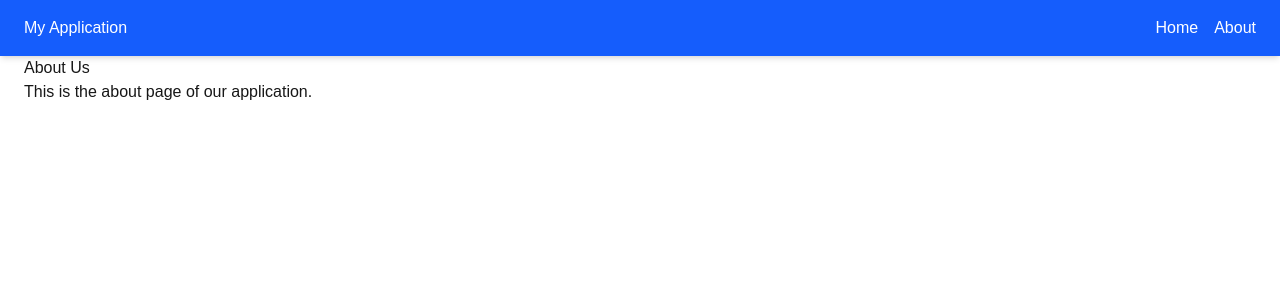
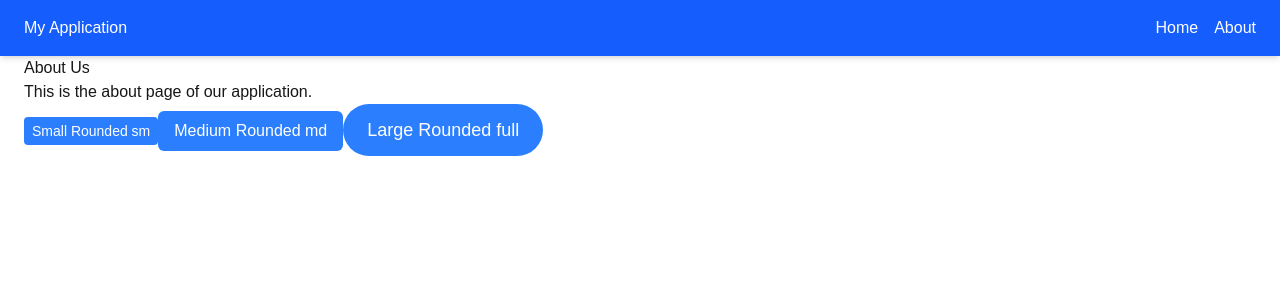
Before and after one commit to gabrielabiah/alx-project-0x02-setup, a Next.js app in the folder alx-project-0x02/: page /about in a window 1280 px wide. Shown: the top 300 px of the page. Built offline with nearby package versions, Linux system fonts and the light colour scheme.

Commit message:
added custom button

```diff
--- /dev/null
+++ b/alx-project-0x02/components/common/Button.tsx
@@ -0,0 +1,17 @@
+import { ButtonProps } from "@/interfaces";
+
+const sizeClasses = {
+	small: "px-2 py-1 text-sm",
+	medium: "px-4 py-2 text-base",
+	large: "px-6 py-3 text-lg",
+};
+
+const Button: React.FC<ButtonProps> = ({ size = 'small', shape = 'rounded-md', label, onClick }) => {
+	return (
+		<button className={`btn ${sizeClasses[size]} ${shape} bg-blue-500 hover:bg-blue-600 text-white cursor-pointer`} onClick={onClick}>
+			{label}
+		</button>
+	);
+}
+
+export default Button;
--- a/alx-project-0x02/interfaces/index.ts
+++ b/alx-project-0x02/interfaces/index.ts
@@ -13,3 +13,10 @@ export interface PostProps {
   title: string;
   content: string;
 }
+
+export interface ButtonProps {
+  size?: "small" | "medium" | "large";
+  shape?: "rounded-sm" | "rounded-md" | "rounded-full";
+  label: string;
+  onClick?: () => void;
+}
--- a/alx-project-0x02/pages/about.tsx
+++ b/alx-project-0x02/pages/about.tsx
@@ -1,3 +1,4 @@
+import Button from "@/components/common/Button";
 import Header from "@/components/layout/Header";
 
 const About: React.FC = () => {
@@ -5,6 +6,10 @@ const About: React.FC = () => {
 		<div>
 			<h1>About Us</h1>
 			<p>This is the about page of our application.</p>
+
+			<Button label="Small Rounded sm" size="small" shape="rounded-sm" />
+			<Button label="Medium Rounded md" size="medium" shape="rounded-md" />
+			<Button label="Large Rounded full" size="large" shape="rounded-full" />
 		</div>
 	);
 }
```
